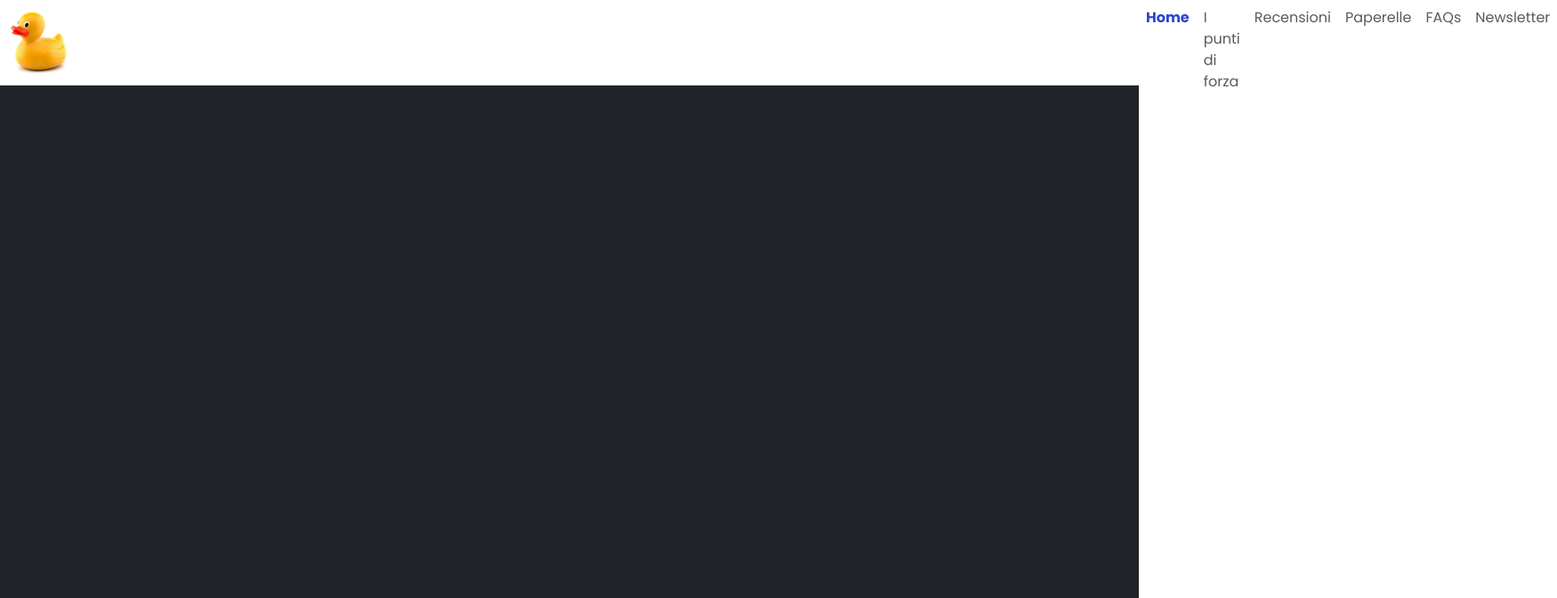
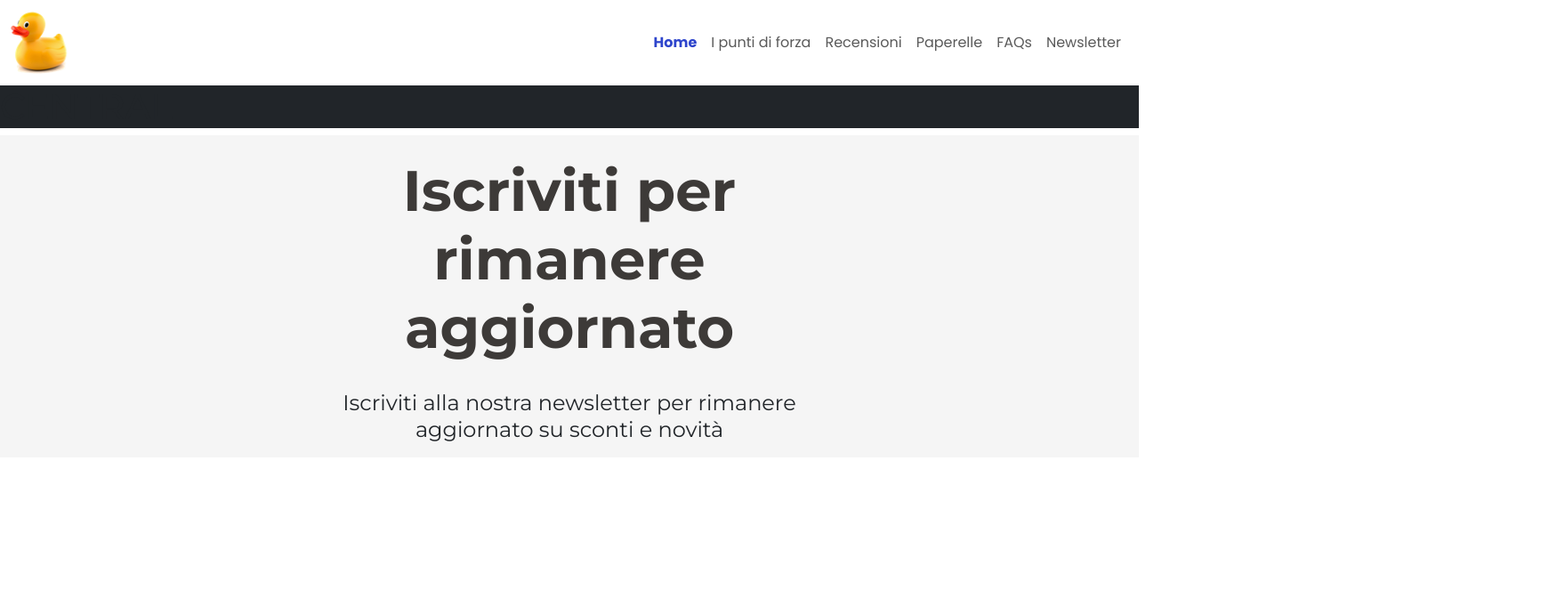
Before and after one commit to LucaCavatassi/landing-page-product, a Vue app: page / in a window 1280 px wide. Shown: the top 672 px of the page at 89% size, 1750 px wide, since content can reach past the window. Built offline with nearby package versions, Linux system fonts and the light colour scheme.

Commit message:
feat: final fix on header

```diff
--- a/src/components/FooterComponent.vue
+++ b/src/components/FooterComponent.vue
@@ -2,8 +2,32 @@
 </script>
 
 <template>
-    <h1>Sono il footer</h1>
+    <div class="grey-bg d-flex justify-content-center">
+        <div class="ms-container body-font">
+            <h2 class="big-font text-center p-4 fw-bold black-text">Iscriviti per rimanere aggiornato</h2>
+            <p class="fs-4 text-center">Iscriviti alla nostra newsletter per rimanere aggiornato su sconti e novità</p>
+        </div>
+    </div>
 </template>
 
 <style scoped lang="scss">
+    @import '../style/general.scss';
+
+    // Grey Background
+    .grey-bg {
+        background-color: $grey;
+    }
+    // Black Text
+    .black-text {
+        color: $black;
+    }
+    // Huge font
+    .big-font {
+        font-size: 4rem;
+    }
+
+    .ms-container {
+        margin: 0 20rem 0 20rem ;
+    }
+
 </style>
--- a/src/components/HeaderComponent.vue
+++ b/src/components/HeaderComponent.vue
@@ -1,4 +1,41 @@
 <script>
+export default {
+    mounted() {
+        // Attach click event to the navbar toggler
+        const navbarToggler = document.querySelector('.navbar-toggler');
+        const navbarCollapse = document.querySelector('.navbar-collapse');
+
+        if (navbarToggler && navbarCollapse) {
+            navbarToggler.addEventListener('click', () => {
+                // Temporarily disable Bootstrap's collapsing behavior
+                navbarCollapse.style.transition = 'none';
+
+                // Restore custom transitions after a short delay
+                setTimeout(() => {
+                    navbarCollapse.style.transition = ''; // Restore smooth transitions
+                }, 10);
+            });
+        }
+    },
+    beforeUnmount() {
+        // Cleanup the event listener when the component is destroyed
+        const navbarToggler = document.querySelector('.navbar-toggler');
+        if (navbarToggler) {
+            navbarToggler.removeEventListener('click', this.handleNavbarClick);
+        }
+    },
+    methods: {
+        handleNavbarClick() {
+            const navbarCollapse = document.querySelector('.navbar-collapse');
+            if (navbarCollapse) {
+                navbarCollapse.style.transition = 'none';
+                setTimeout(() => {
+                    navbarCollapse.style.transition = '';
+                }, 10);
+            }
+        }
+    }
+};
 </script>
 
 <template>
@@ -67,34 +104,67 @@ nav {
     position: relative;
 }
 
-// Navbar Style
+// Navbar Style (Mobile default)
 .navbar-collapse {
     background-color: white !important;
-    width: 0;
+    width: 0; // Start collapsed
+    overflow: hidden; // Prevent content overflow
+    transition: width 0.5s ease-in-out !important; // Smooth width transition
+    visibility: hidden; // Initially hidden
+
+    &.show {
         position: absolute;
         top: 0;
         right: 0;
         z-index: 3;
-    transition: width 0.5s ease-in-out;
-    /* Smooth transition on width */
-}
-
-// Navbar Style Expanded
-.navbar-collapse.show {
         height: 100vh; // Full height when expanded
-    width: 70%; // Width applied with smooth transition
-    padding-left: 1rem;
-
-    .navbar-nav {
-        margin-top: 1rem;
-    }
-
-    .nav-item {
-        padding-bottom: 0.6rem;
+        width: 70%; // Expanded width
+        padding-left: 1rem; // Add padding for menu items
+        visibility: visible; // Make visible when expanded
     }
 }
 
-// Overlay to back content when has show class so it's expanded
+// Override Bootstrap collapsing behavior
+.navbar-collapse.collapsing {
+    height: auto !important; // Disable height transition
+    display: block !important; // Ensure visible during transition
+    overflow: hidden !important; // Prevent overflow
+    transition: none !important; // Disable Bootstrap's default animation
+}
+
+// Prevent flicker (mobile-specific)
+@media (max-width: 767.98px) {
+    .collapse:not(.show) {
+        width: 0 !important; // Collapse width
+        visibility: hidden !important; // Hide when collapsed
+    }
+
+    .collapse.show {
+        width: 70% !important; // Expanded width
+        visibility: visible !important; // Ensure visibility
+    }
+}
+
+// Desktop behavior
+@media (min-width: 768px) {
+    .navbar-collapse {
+        overflow: visible !important; // Allow content to flow
+        width: auto !important; // Reset width
+        height: auto !important; // Reset height
+        position: static !important; // Default Bootstrap behavior
+        display: flex !important; // Inline menu for desktop
+        transition: none !important; // No transitions
+        visibility: visible !important; // Always visible
+    }
+
+    .collapse:not(.show) {
+        display: flex !important; // Always visible
+        visibility: visible !important; // Ensure visibility
+    }
+}
+
+// Overlay for expanded navbar (mobile only)
+@media (max-width: 767.98px) {
     .navbar:has(.navbar-collapse.show)::after {
         content: '';
         position: fixed;
@@ -102,8 +172,16 @@ nav {
         left: 0;
         width: 100vw;
         height: 100vh;
-    background-color: rgba(0, 0, 0, 0.5);
+        background-color: rgba(0, 0, 0, 0.5); // Dark overlay
         z-index: 2;
+        opacity: 1; // Fully visible
+        transition: opacity 0.5s ease-in-out; // Smooth fade-in
+    }
+
+    .navbar:has(.navbar-collapse:not(.show))::after {
+        opacity: 0; // Hide overlay
+        pointer-events: none; // Prevent interaction
+    }
 }
 
 // Active link color + weight
@@ -117,7 +195,7 @@ nav {
     border: none !important;
 }
 
-// No focus effect on button for open/close
+// Remove focus styles from toggler
 .navbar-toggler:focus {
     box-shadow: none !important;
 }
--- a/src/pages/HomePage.vue
+++ b/src/pages/HomePage.vue
@@ -12,8 +12,8 @@
 
 <template>
     <HeaderComponent />
-    <div class="bg-dark vh-100">
-        <h1 class="body-font">HomePage</h1>
+    <div class="body-font bg-dark">
+        <h1>CENTRAL</h1>
     </div>
     <FooterComponent />
 </template>
--- a/src/style/general.scss
+++ b/src/style/general.scss
@@ -3,6 +3,7 @@
 $blue: #2E45CC;
 $green: #04DF6C;
 $black: #3D3A38;
+$grey: rgb(245,245,245);
 
 // <uniquifier>: Use a unique and descriptive class name
 // <weight>: Use a value from 100 to 900
```
Lines whose indentation alone changed are shown as unchanged.
